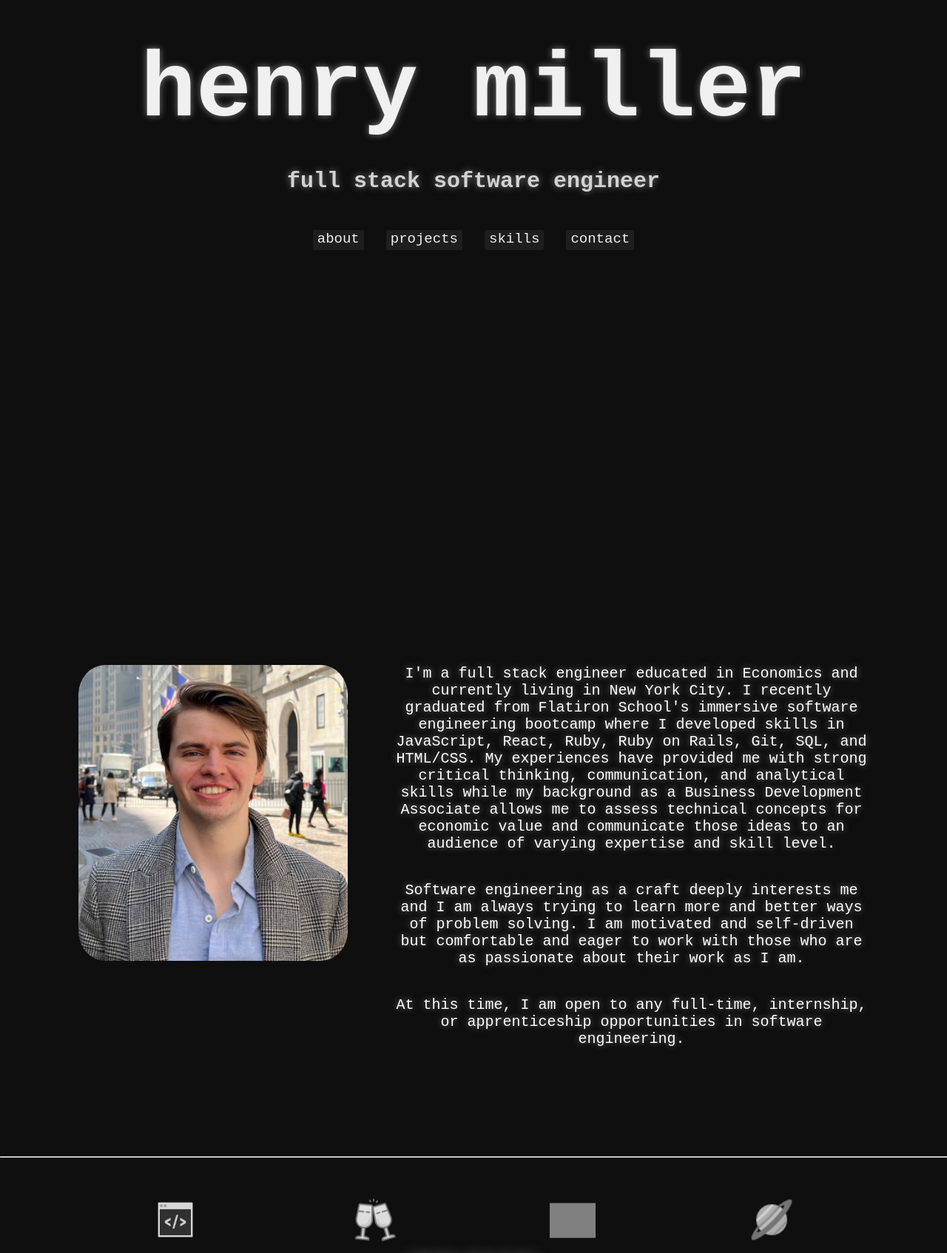
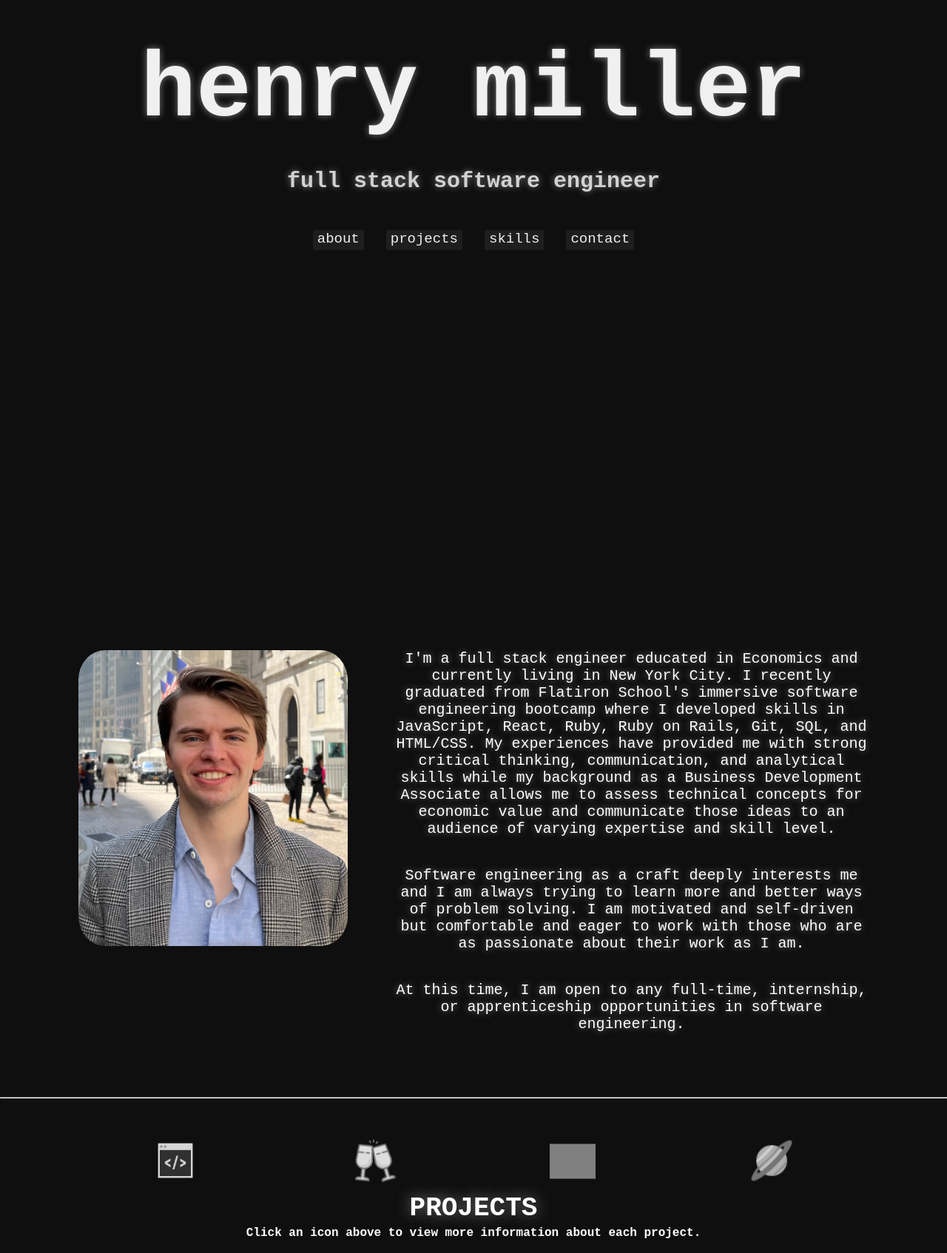
Before and after one commit to henreth/henreth.github.io, a React (Create React App) app: page / in a window 1280 px wide. Shown: the part 205-1899 px from the top of the page at 74% size. Built offline with nearby package versions, Linux system fonts and the light colour scheme; grey boxes are pictures that could not be loaded; a web font is replaced by a local one.

Commit message:
adjust section size

```diff
--- a/src/index.css
+++ b/src/index.css
@@ -11,7 +11,7 @@ body {
 
 .port-section {
   position: relative;
-  height: 120vh;
+  height: 110vh;
   transform-style: preserve-3d;
   -webkit-transform-style: preserve-3d;
   -moz-transform-style: preserve-3d;
--- a/src/index.scss
+++ b/src/index.scss
@@ -13,7 +13,7 @@ body {
 
 .port-section {
     position: relative;
-    height: 120vh;
+    height: 110vh;
     transform-style: preserve-3d;
     -webkit-transform-style: preserve-3d;
     -moz-transform-style: preserve-3d;
```
